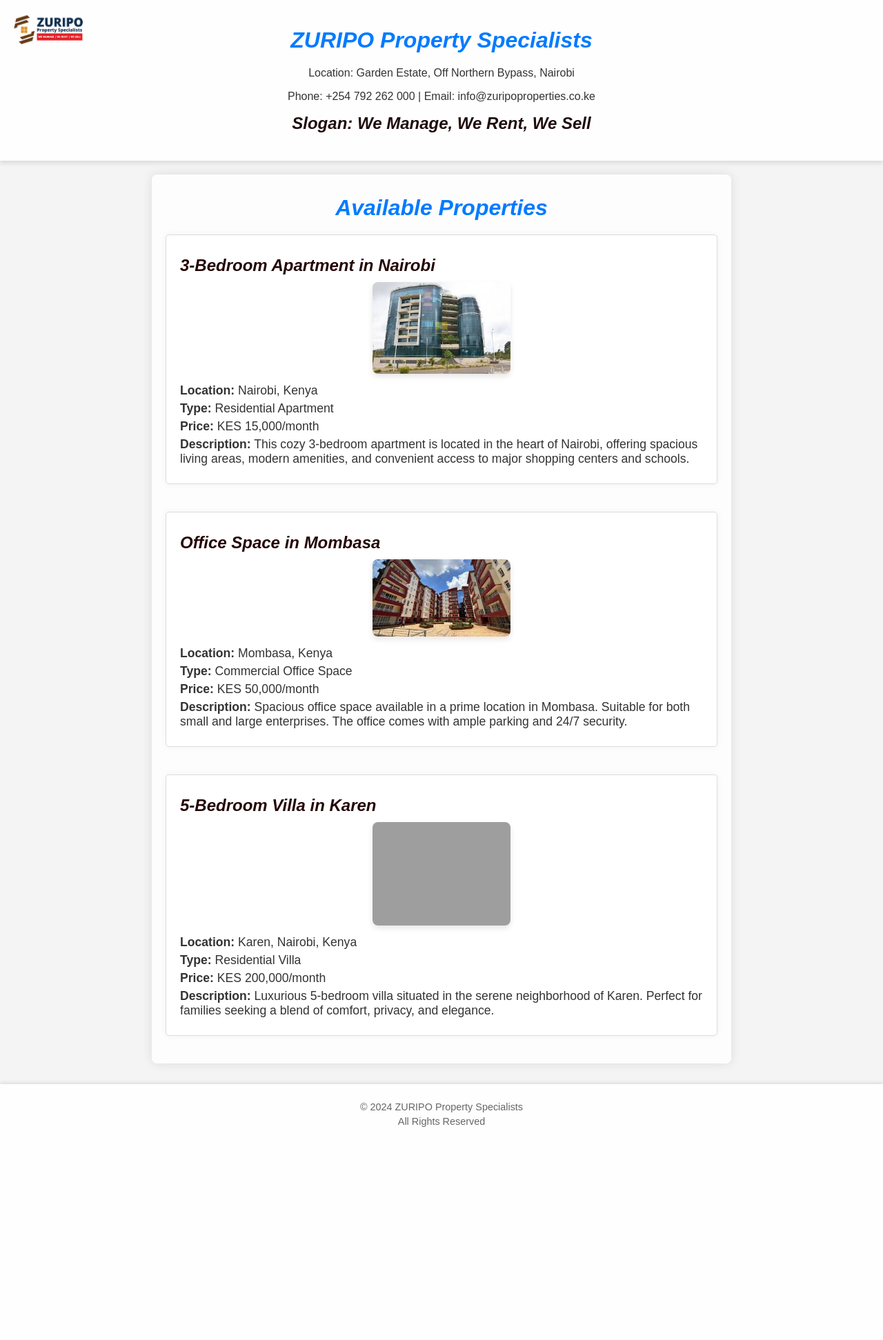
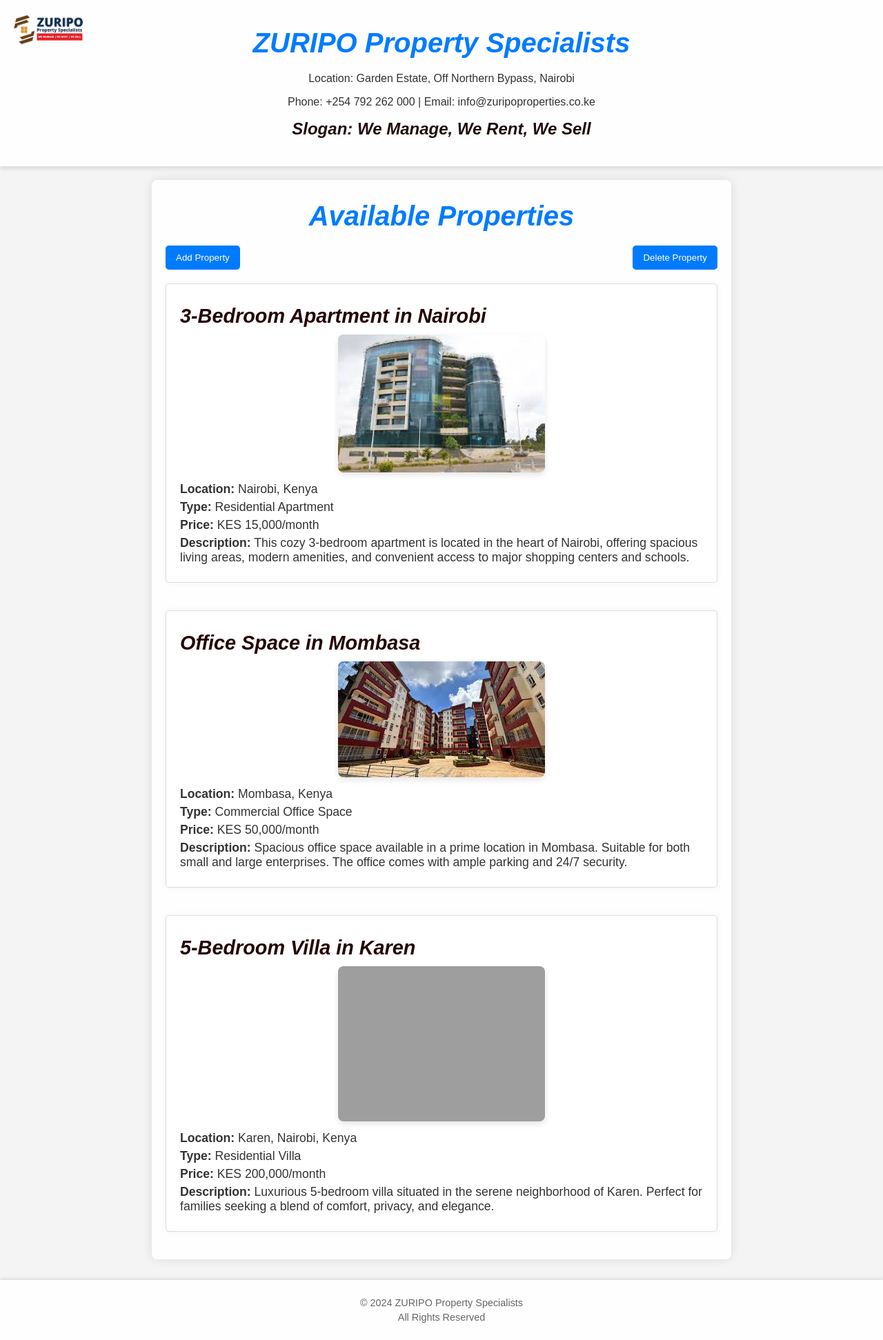
Before and after one commit to 22koki/property_managment_system, a Flask app: page /view_properties in a window 1280 px wide. Shown: the whole page at 69% size. Before the commit the page ends 1634 px from the top, so only its background shows below. Run offline with Flask 3, Linux system fonts and the light colour scheme; a user stored in the database is signed in; grey boxes are pictures that could not be loaded.

Commit message:
commiters

```diff
--- a/propert managment /static/viewproperties.css
+++ b/propert managment /static/viewproperties.css
@@ -7,7 +7,7 @@
 }
 
 header {
-    background-color: rgba(255, 255, 255, 0.9);
+    background-color: rgba(255, 255, 255, 0.95);
     padding: 30px 20px;
     text-align: center;
     box-shadow: 0 4px 6px rgba(0, 0, 0, 0.1);
@@ -25,23 +25,43 @@
     margin: 10px 0;
     color: #1f0c0c;
     font-style: italic;
-
 }
 
 main {
     max-width: 800px;
     margin: 20px auto;
     padding: 20px;
-    background-color: rgba(255, 255, 255, 0.85);
+    background-color: rgba(255, 255, 255, 0.9);
     border-radius: 8px;
     box-shadow: 0 0 15px rgba(0, 0, 0, 0.1);
 }
 
 h1 {
     text-align: center;
-    font-size: 2em;
+    font-size: 2.5em; /* Increased font size for main heading */
     color: #007BFF;
     margin-bottom: 20px;
+}
+
+.property-actions {
+    display: flex;
+    justify-content: space-between; /* Aligns buttons evenly */
+    margin-bottom: 20px;
+}
+
+.btn {
+    background-color: #007BFF; /* Button color */
+    color: white;
+    border: none;
+    padding: 10px 15px;
+    border-radius: 5px;
+    cursor: pointer;
+    transition: background-color 0.3s, transform 0.2s; /* Transition effects */
+}
+
+.btn:hover {
+    background-color: #0056b3; /* Darker button color on hover */
+    transform: scale(1.05); /* Slight scaling effect */
 }
 
 .property-list {
@@ -57,7 +77,7 @@
 
 .property-image img {
     width: 100%;
-    max-width: 200px;
+    max-width: 300px; /* Increased max width */
     height: auto;
     border-radius: 8px;
     box-shadow: 0 4px 8px rgba(0, 0, 0, 0.1);
@@ -69,12 +89,16 @@
     border: 1px solid #ddd;
     border-radius: 5px;
     margin-bottom: 20px;
-    margin-left: 0%;
     box-shadow: 0 0 10px rgba(0, 0, 0, 0.05);
+    transition: box-shadow 0.3s; /* Transition for shadow */
+}
+
+.property:hover {
+    box-shadow: 0 0 15px rgba(0, 0, 0, 0.1); /* Enhanced shadow on hover */
 }
 
 .property h2 {
-    font-size: 1.5em;
+    font-size: 1.8em; /* Increased font size for property titles */
     font-style: italic;
     color: #240504;
     margin-bottom: 10px;
@@ -88,7 +112,7 @@
 footer {
     text-align: center;
     padding: 20px;
-    background-color: rgba(255, 255, 255, 0.9);
+    background-color: rgba(255, 255, 255, 0.95);
     box-shadow: 0 -2px 5px rgba(0, 0, 0, 0.1);
     margin-top: 30px;
 }
--- a/propert managment /templates/login.html
+++ b/propert managment /templates/login.html
@@ -1,18 +1,19 @@
 <!DOCTYPE html>
 <html lang="en">
+
 <head>
     <meta charset="UTF-8">
     <meta name="viewport" content="width=device-width, initial-scale=1.0">
     <title>Login</title>
     <link rel="stylesheet" href="{{ url_for('static', filename='style.css') }}">
 </head>
+
 <body>
     <header>
         <div class="logo">
             <img src="/static/uploads/t.png" alt="ZURIPO Logo">
         </div>
         <h1>ZURIPO Property Specialists</h1>
-        <h2>Slogan: We Manage, We Rent, We Sell</h2>
     </header>
 
     <main>
--- a/propert managment /templates/view_properties.html
+++ b/propert managment /templates/view_properties.html
@@ -5,6 +5,7 @@
     <meta name="viewport" content="width=device-width, initial-scale=1.0">
     <title>View Properties</title>
     <link rel="stylesheet" href="{{ url_for('static', filename='viewproperties.css') }}"> <!-- Different CSS file -->
+    <script src="https://code.jquery.com/jquery-3.6.0.min.js"></script>
 </head>
 <body>
     <header>
@@ -19,9 +20,16 @@
 
     <main>
         <h1>Available Properties</h1>
+
+        <!-- Buttons for adding and deleting properties -->
+        <div class="property-actions">
+            <button id="add-property-btn" class="btn">Add Property</button>
+            <button id="delete-property-btn" class="btn">Delete Property</button>
+        </div>
+
         <section class="property-list">
             <!-- Property 1 -->
-            <div class="property">
+            <div class="property" data-id="1">
                 <h2>3-Bedroom Apartment in Nairobi</h2>
                 <div class="property-image">
                     <img src="/static/uploads/download.jpeg" alt="3-Bedroom Apartment in Nairobi">
@@ -33,7 +41,7 @@
             </div>
 
             <!-- Property 2 -->
-            <div class="property">
+            <div class="property" data-id="2">
                 <h2>Office Space in Mombasa</h2>
                 <div class="property-image">
                     <img src="/static/uploads/download (1).jpeg" alt="Office Space in Mombasa">
@@ -45,7 +53,7 @@
             </div>
 
             <!-- Add more properties as needed -->
-            <div class="property">
+            <div class="property" data-id="3">
                 <h2>5-Bedroom Villa in Karen</h2>
                 <div class="property-image">
                     <img src="/static/uploads/property3.jpg" alt="5-Bedroom Villa in Karen">
@@ -58,9 +66,51 @@
         </section>
     </main>
 
+    <!-- Modal for confirming delete action -->
+    <div id="delete-modal" style="display:none;">
+        <div class="modal-content">
+            <h2>Confirm Deletion</h2>
+            <p>Are you sure you want to delete this property?</p>
+            <button id="confirm-delete-btn" class="btn">Yes, Delete</button>
+            <button id="cancel-delete-btn" class="btn">Cancel</button>
+        </div>
+    </div>
+
     <footer>
         <p>&copy; 2024 ZURIPO Property Specialists</p>
         <p>All Rights Reserved</p>
     </footer>
+
+    <script>
+        $(document).ready(function() {
+            let selectedPropertyId;
+
+            // Show delete confirmation modal
+            $('#delete-property-btn').click(function() {
+                selectedPropertyId = prompt("Enter the property ID to delete:");
+                if (selectedPropertyId) {
+                    $('#delete-modal').show();
+                }
+            });
+
+            // Confirm deletion
+            $('#confirm-delete-btn').click(function() {
+                // Logic for deleting the property can go here (e.g., sending an AJAX request)
+                alert("Property with ID " + selectedPropertyId + " deleted!");
+                $('#delete-modal').hide();
+            });
+
+            // Cancel deletion
+            $('#cancel-delete-btn').click(function() {
+                $('#delete-modal').hide();
+            });
+
+            // Show add property functionality
+            $('#add-property-btn').click(function() {
+                alert("Redirecting to add property page."); // Replace with redirect to add property page
+                 window.location.href = '/add_propert.html'; // Uncomment and use actual path
+            });
+        });
+    </script>
 </body>
 </html>
```
Also changed, not shown: propert managment /static/style.css (+34 -2 lines), propert managment /templates/index.html (+8 -2 lines), propert managment /templates/register.html (+17 -1 lines).
